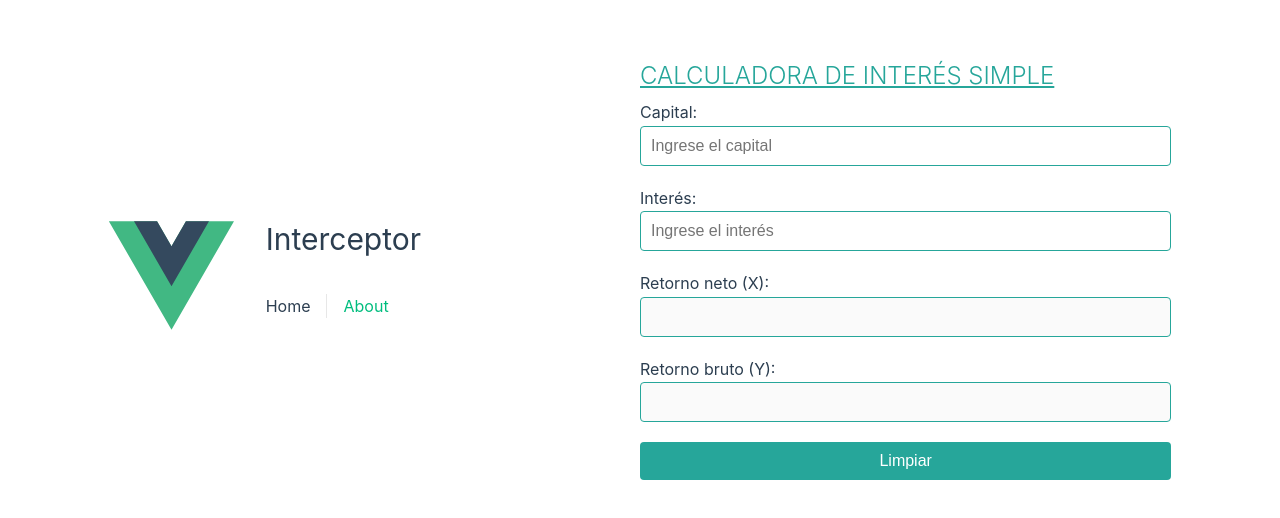
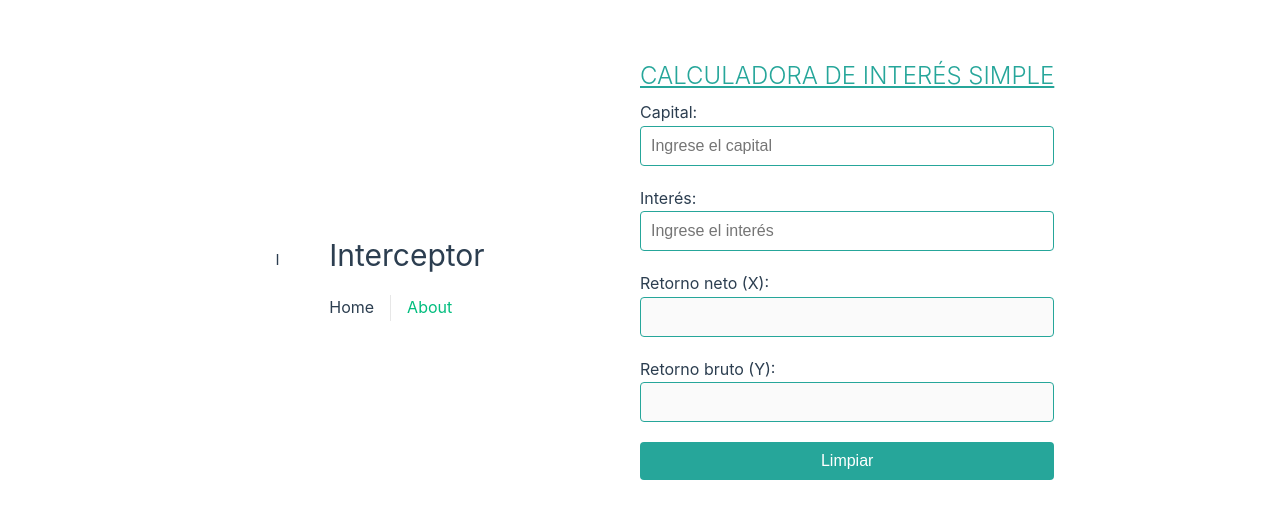
Before and after one commit to bcmfranco/interceptor, a Vue app: page / in a window 1280 px wide. Shown: the part 124-642 px from the top of the page. Built offline with nearby package versions, Linux system fonts and the light colour scheme.

Commit message:
add styles

```diff
--- a/src/App.vue
+++ b/src/App.vue
@@ -5,7 +5,7 @@ import HelloWorld from './components/HelloWorld.vue'
 
 <template>
   <header>
-    <img alt="Vue logo" class="logo" src="@/assets/logo.svg" width="125" height="125" />
+    <div id="isotype">I</div>
 
     <div class="wrapper">
       <h1>Interceptor</h1>
@@ -22,12 +22,17 @@ import HelloWorld from './components/HelloWorld.vue'
 </template>
 
 <style scoped>
-header {
-  line-height: 1.5;
-  max-height: 100vh;
+header{
+  display: grid;
+  grid-template-columns: 1fr;
+  grid-template-rows: 25% 50% 25%;
 }
 
-.logo {
+header h1{
+  text-align: center;
+}
+
+#isotype {
   display: block;
   margin: 0 auto 2rem;
 }
@@ -36,7 +41,6 @@ nav {
   width: 100%;
   font-size: 12px;
   text-align: center;
-  margin-top: 2rem;
 }
 
 nav a.router-link-exact-active {
@@ -58,10 +62,11 @@ nav a:first-of-type {
 }
 
 @media (min-width: 1024px) {
-  header {
-    display: flex;
-    place-items: center;
-    padding-right: calc(var(--section-gap) / 2);
+  header{
+    display: grid;
+    grid-template-columns: 25% auto;
+    grid-template-rows: 1fr;
+    align-items: center;
   }
 
   .logo {
@@ -78,8 +83,6 @@ nav a:first-of-type {
     text-align: left;
     margin-left: -1rem;
     font-size: 1rem;
-
-    padding: 1rem 0;
     margin-top: 1rem;
   }
 }
```
Also changed, not shown: src/assets/Anton/Anton-Regular.ttf (added), src/assets/Anton/OFL.txt (added), 1 other file (tests, documents, lock files or other folders).
